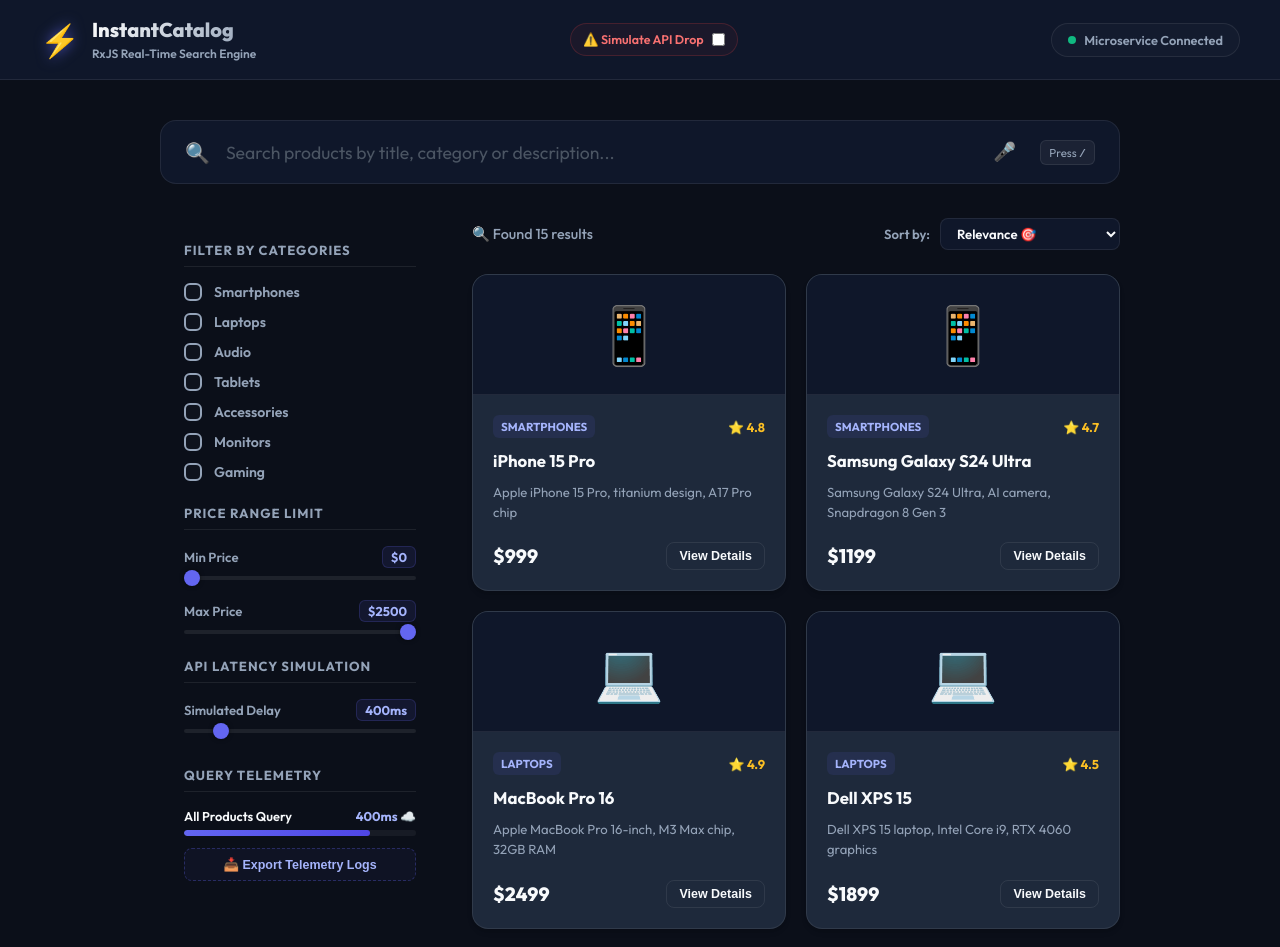
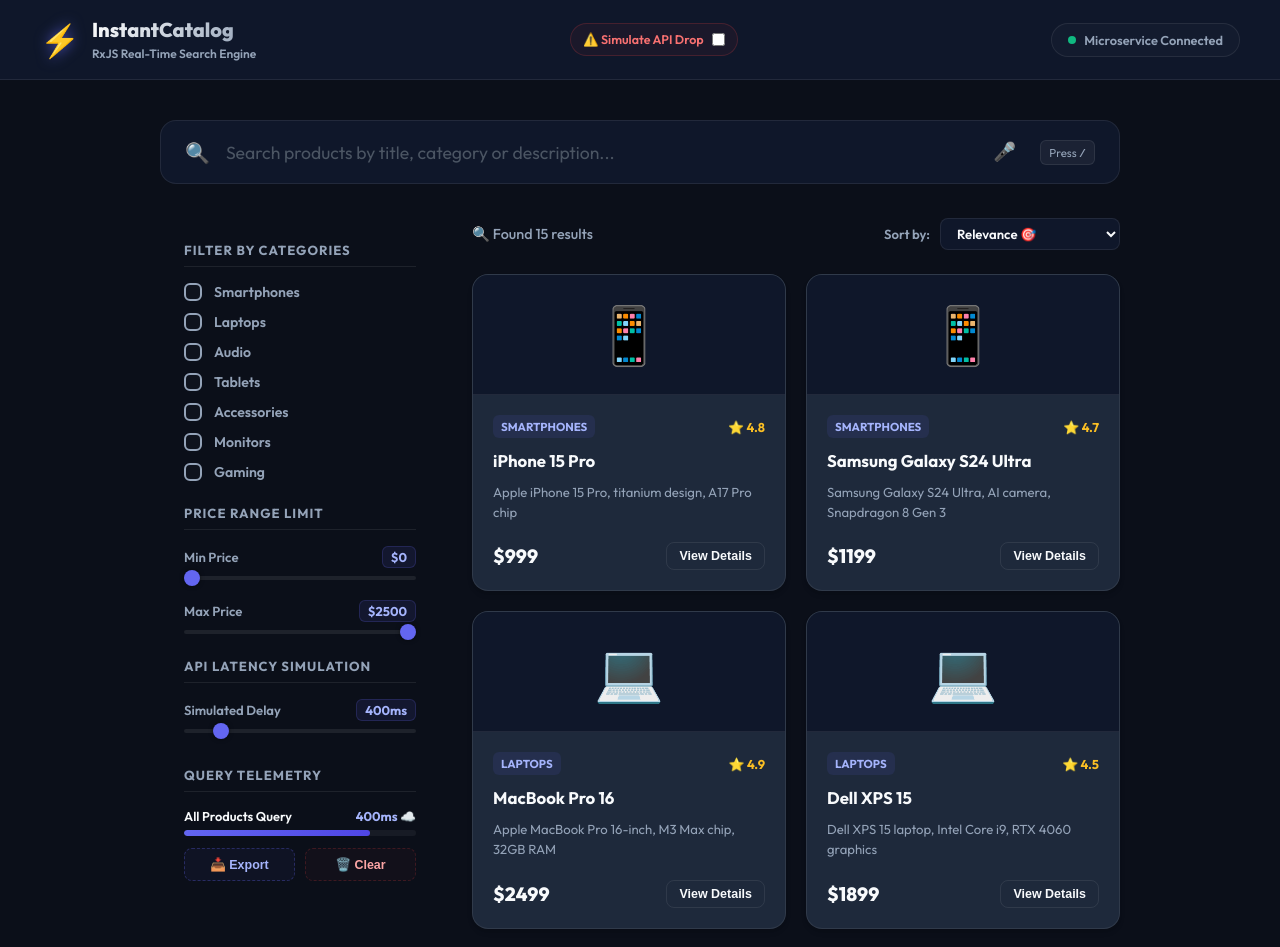
Before and after one commit to breakingthebot/realtime-search-rxjs, an Angular app: page / in a window 1280 px wide. Shown: the top 947 px of the page. Built offline with nearby package versions, Linux system fonts and the light colour scheme.

Commit message:
Implement telemetry log reset controls in sidebar action group row

```diff
--- a/src/app/app.css
+++ b/src/app/app.css
@@ -1032,7 +1032,16 @@
   font-style: italic;
 }
 
-.btn-export-telemetry {
+.telemetry-actions-row {
+  display: flex;
+  gap: 10px;
+  margin-top: 12px;
+  width: 100%;
+}
+
+.btn-export-telemetry,
+.btn-clear-telemetry {
+  flex: 1;
   background-color: rgba(99, 102, 241, 0.05);
   border: 1px dashed rgba(99, 102, 241, 0.3);
   color: #a5b4fc;
@@ -1041,15 +1050,29 @@
   font-size: 0.78rem;
   font-weight: 700;
   cursor: pointer;
-  width: 100%;
   transition: all 0.2s ease;
   text-align: center;
-  margin-top: 12px;
+  display: flex;
+  align-items: center;
+  justify-content: center;
+  gap: 6px;
 }
 
 .btn-export-telemetry:hover {
   background-color: rgba(99, 102, 241, 0.1);
   border-color: rgba(99, 102, 241, 0.6);
+  color: #ffffff;
+}
+
+.btn-clear-telemetry {
+  background-color: rgba(239, 68, 68, 0.03);
+  border-color: rgba(239, 68, 68, 0.2);
+  color: #fca5a5;
+}
+
+.btn-clear-telemetry:hover {
+  background-color: rgba(239, 68, 68, 0.08);
+  border-color: rgba(239, 68, 68, 0.5);
   color: #ffffff;
 }
 
--- a/src/app/app.html
+++ b/src/app/app.html
@@ -201,13 +201,22 @@
             </div>
           </div>
 
-          <button
-            *ngIf="latencyLogs().length > 0"
-            class="btn-export-telemetry"
-            (click)="exportTelemetry()"
-          >
-            📥 Export Telemetry Logs
-          </button>
+          <div class="telemetry-actions-row" *ngIf="latencyLogs().length > 0">
+            <button
+              class="btn-export-telemetry"
+              (click)="exportTelemetry()"
+              title="Export telemetry logs as JSON"
+            >
+              📥 Export
+            </button>
+            <button
+              class="btn-clear-telemetry"
+              (click)="clearTelemetry()"
+              title="Clear telemetry logs"
+            >
+              🗑️ Clear
+            </button>
+          </div>
 
           <ng-template #noTelemetry>
             <p class="telemetry-empty-text">Execute search queries to report real-time RxJS latency.</p>
--- a/src/app/app.ts
+++ b/src/app/app.ts
@@ -333,6 +333,10 @@
     downloadAnchor.remove();
   }
 
+  clearTelemetry(): void {
+    this.latencyLogs.set([]);
+  }
+
   isCategorySelected(category: string): boolean {
     return this.selectedCategories().includes(category);
   }
```
Also changed, not shown: 1 other file (tests, documents, lock files or other folders).
